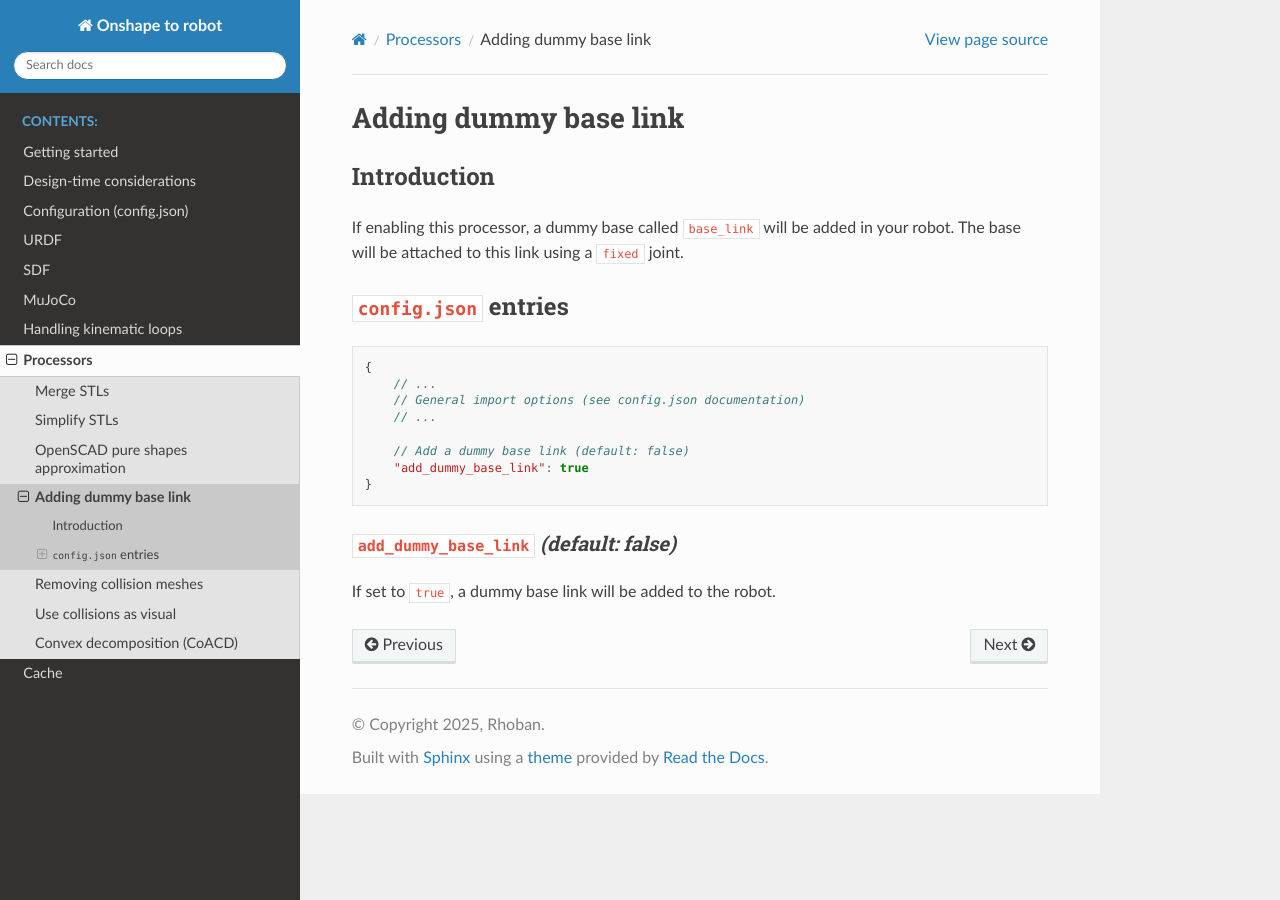
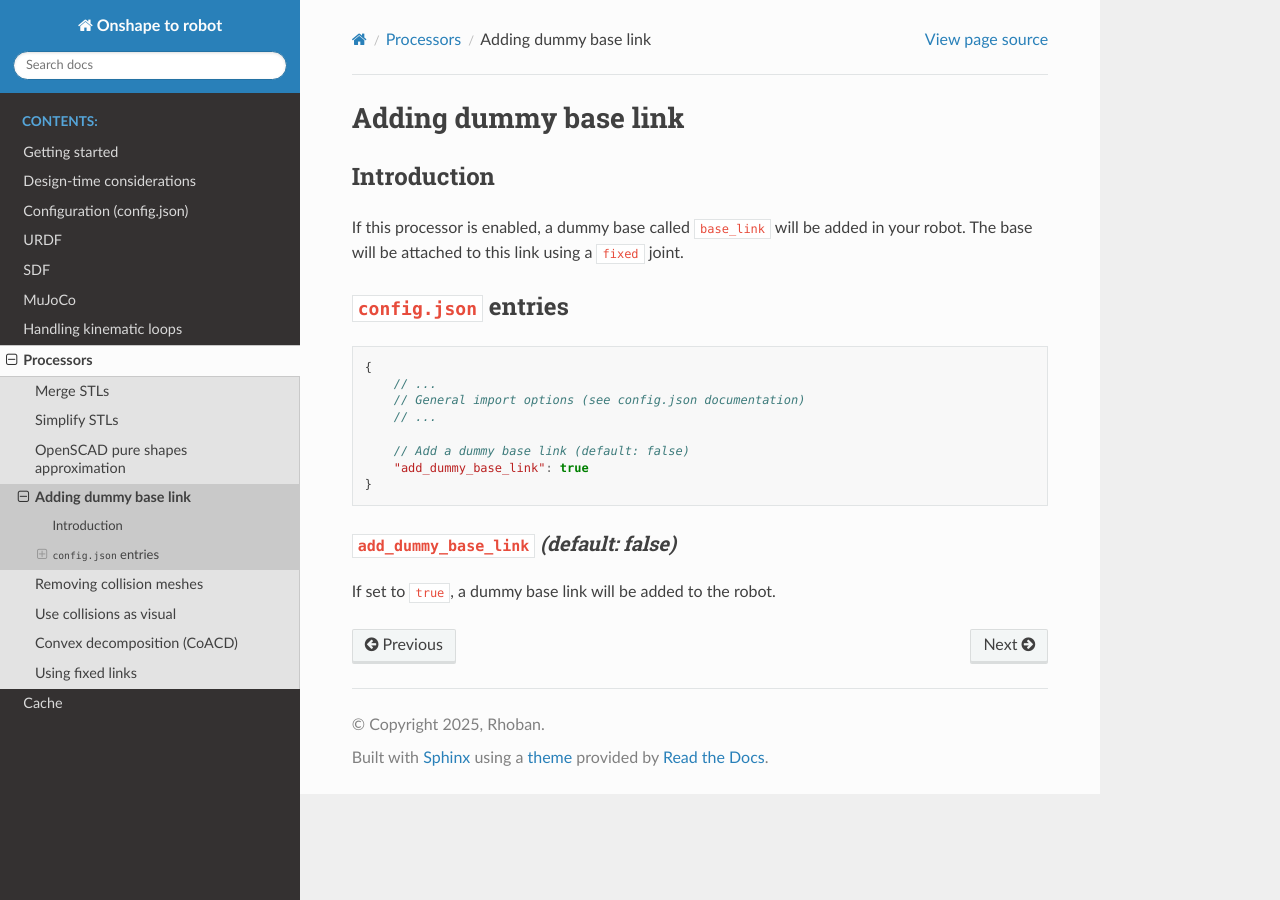
Before and after one commit to Rhoban/onshape-to-robot, a Sphinx documentation site: the page built from docs/source/processor_dummy_base_link.rst, in a window 1280 px wide. Built offline with Sphinx 7.4.7 and the Read the Docs theme 3.1.0, drawn with Linux system fonts in a browser that asks for light colours.

Commit message:
Adding missing processor to the doc

```diff
--- a/docs/source/processor_dummy_base_link.rst
+++ b/docs/source/processor_dummy_base_link.rst
@@ -6,7 +6,7 @@ Adding dummy base link
 Introduction
 ------------
 
-If enabling this processor, a dummy base called ``base_link`` will be added in your robot. The base will be attached to this link using a ``fixed`` joint.
+If this processor is enabled, a dummy base called ``base_link`` will be added in your robot. The base will be attached to this link using a ``fixed`` joint.
 
 ``config.json`` entries
 -----------------------
--- a/docs/source/processors.rst
+++ b/docs/source/processors.rst
@@ -24,3 +24,4 @@ Here is an overview of ``onshape-to-robot`` pipeline:
    processor_no_collision_meshes
    processor_collision_as_visual
    processor_convex_decomposition
+   processor_fixed_links
```
Also changed, not shown: docs/source/processor_fixed_links.rst (added, +30 -0 lines).
